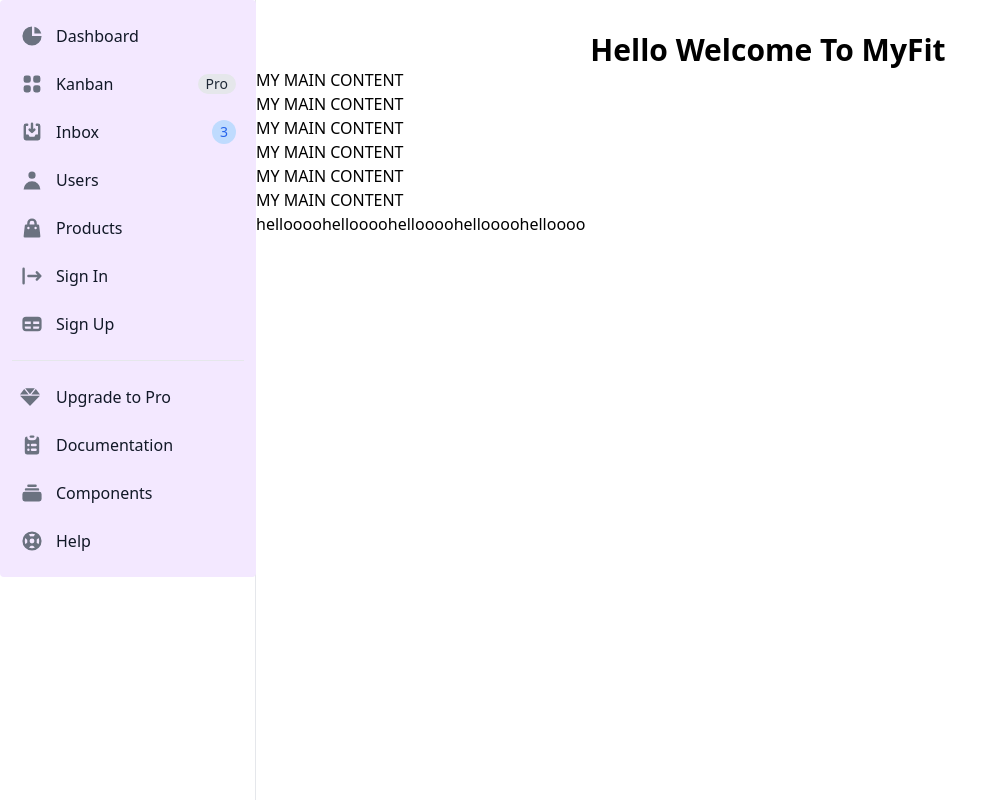
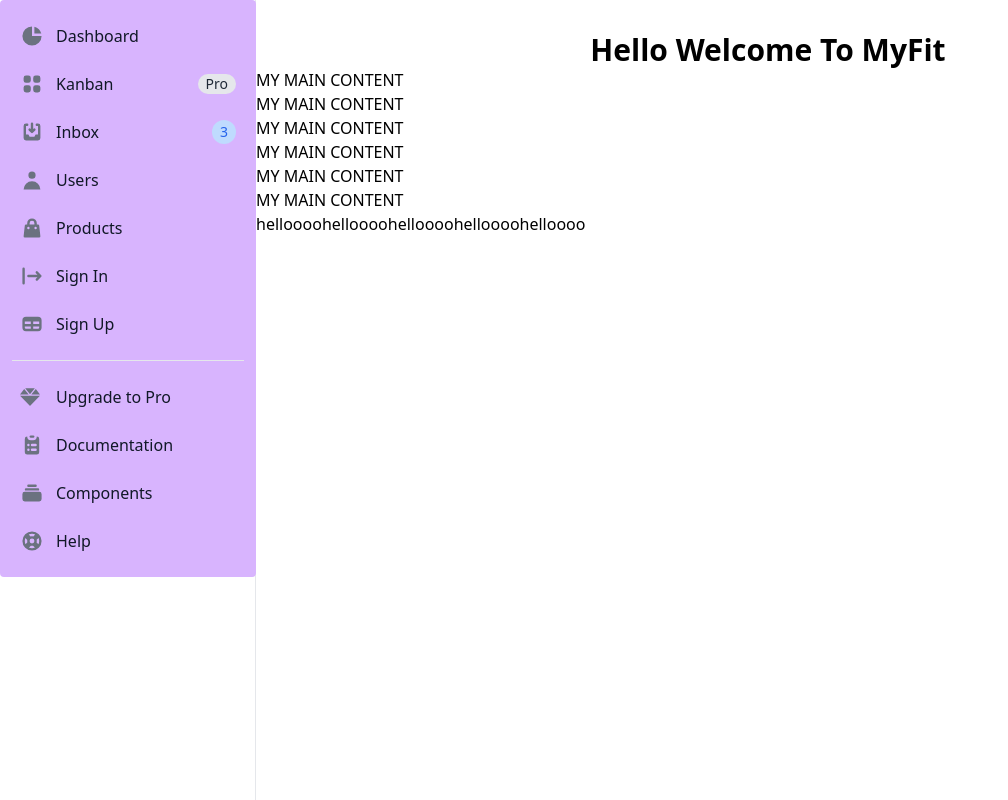
Before and after one commit to Obaayaa-1988/Nuxtjs-Workout-Tracker, a Nuxt app: page / in a window 1280 px wide. Shown: the whole page, without its empty margins (0-1008 px from the left). Built offline with nearby package versions, Linux system fonts and the light colour scheme.

Commit message:
changed background color

```diff
--- a/components/Navigation.vue
+++ b/components/Navigation.vue
@@ -3,7 +3,7 @@
 
 <aside class="w-64" aria-label="Sidebar">
    <!-- <div class="overflow-y-auto py-4 px-3 bg-gray-50 rounded dark:bg-gray-800 pb-52"> -->
-   <div class="overflow-y-auto py-4 px-3 bg-purple-100 rounded dark:bg-gray-800 ">
+   <div class="overflow-y-auto py-4 px-3 bg-purple-300 rounded dark:bg-gray-800 ">
       <ul class="space-y-2">
          <li>
             <a href="#" class="flex items-center p-2 text-base font-normal text-gray-900 rounded-lg dark:text-white hover:bg-gray-100 dark:hover:bg-gray-700">
```
